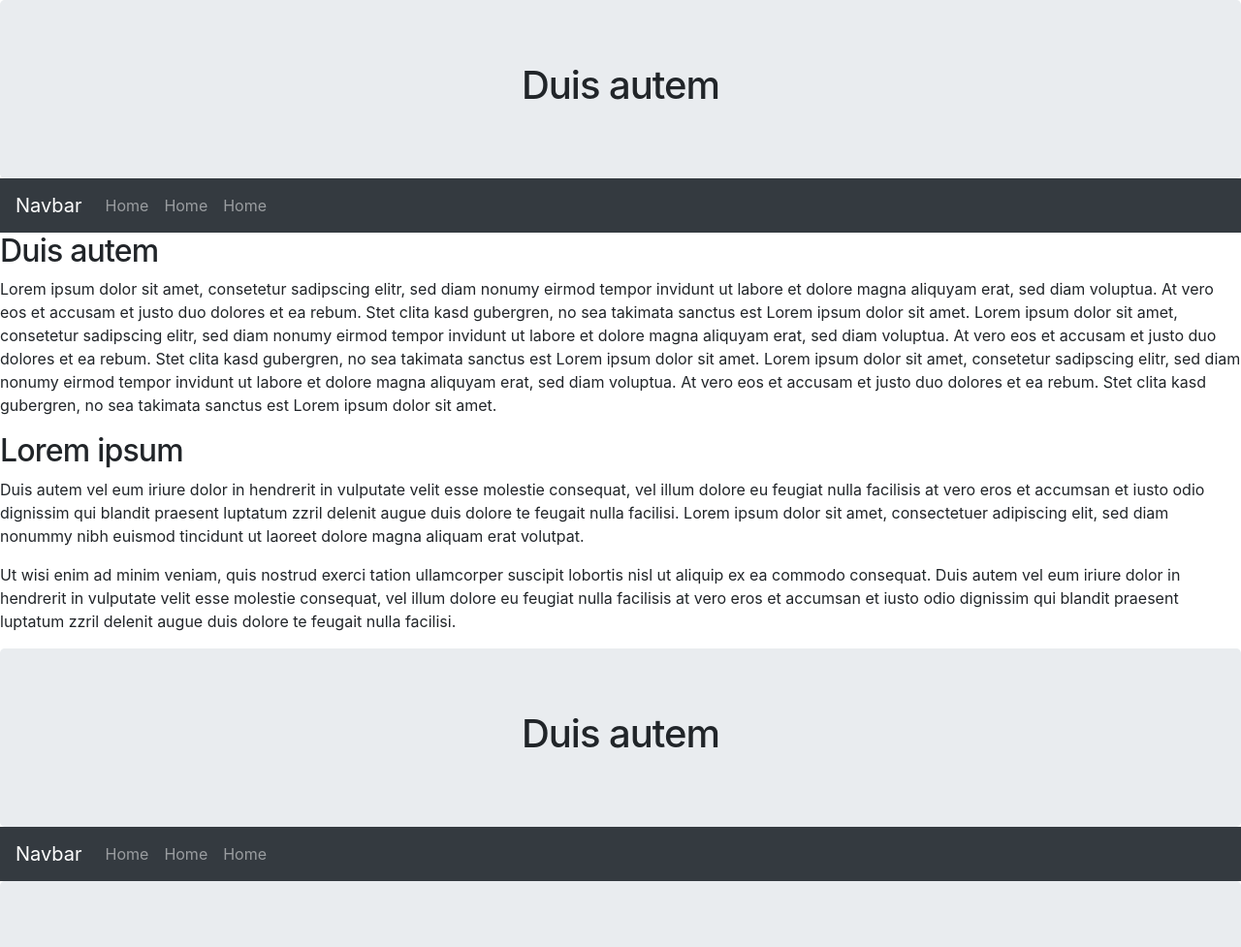
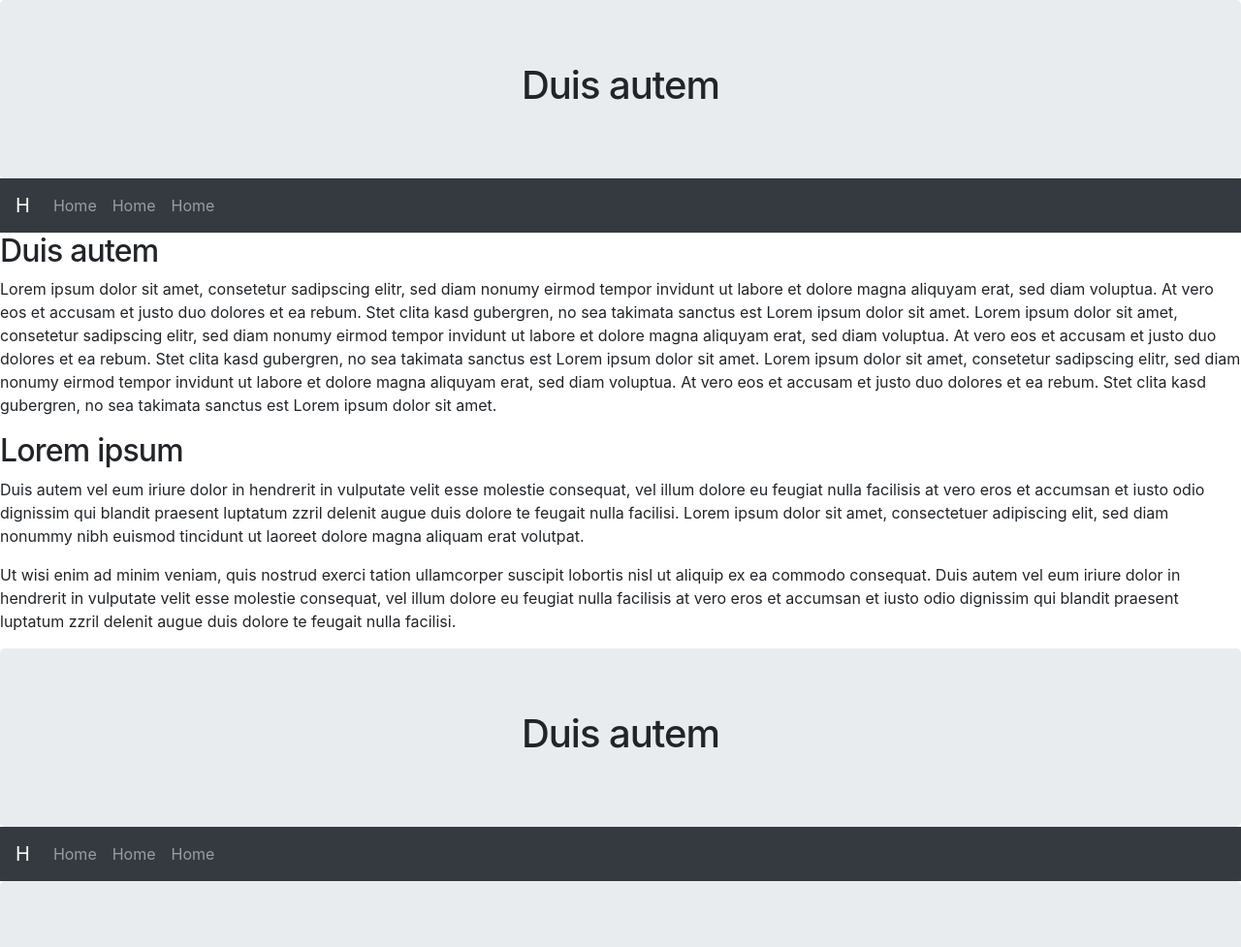
Before and after one commit to vodo22/vodo22.github.io, a Jekyll site: the page built from index.md, in a window 1280 px wide. Shown: the top 977 px of the page at 97% size. Built offline with Jekyll 4.4.1, drawn with Linux system fonts in a browser that asks for light colours; our own code applies the rules of GitHub Pages for plain Markdown files.

Commit message:
no message

```diff
--- a/_includes/_nav.html
+++ b/_includes/_nav.html
@@ -3,7 +3,7 @@
 </div>
 
 <nav class="navbar navbar-expand-sm bg-dark navbar-dark">
-  <a class="navbar-brand" href="#">Navbar</a>
+  <a class="navbar-brand" href="#">H</a>
   <button class="navbar-toggler" type="button" data-toggle="collapse" data-target="#collapsibleNavbar">
     <span class="navbar-toggler-icon"></span>
   </button>
```
